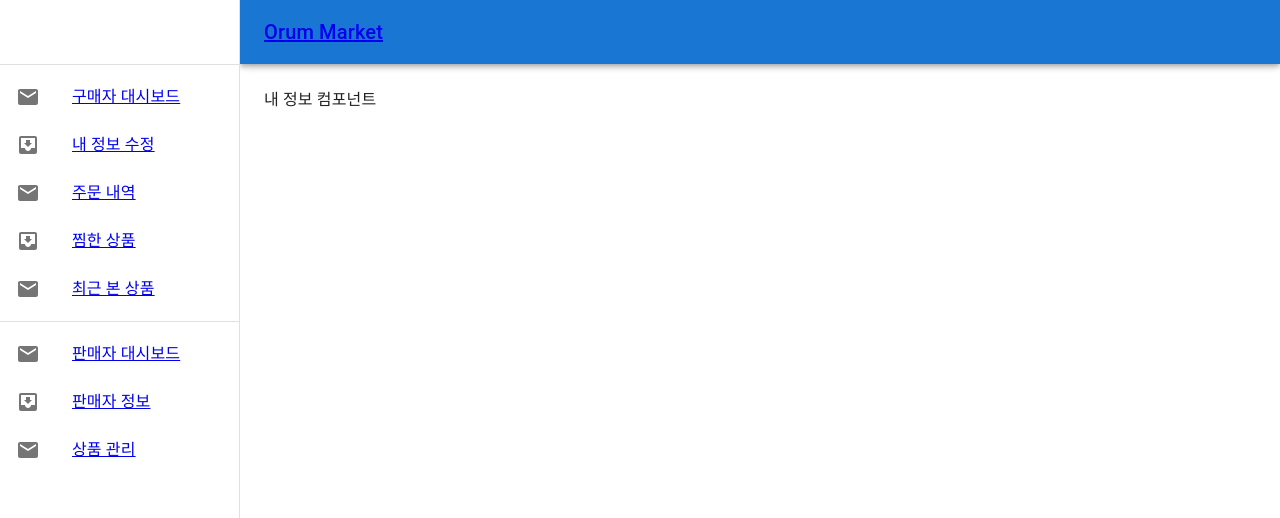
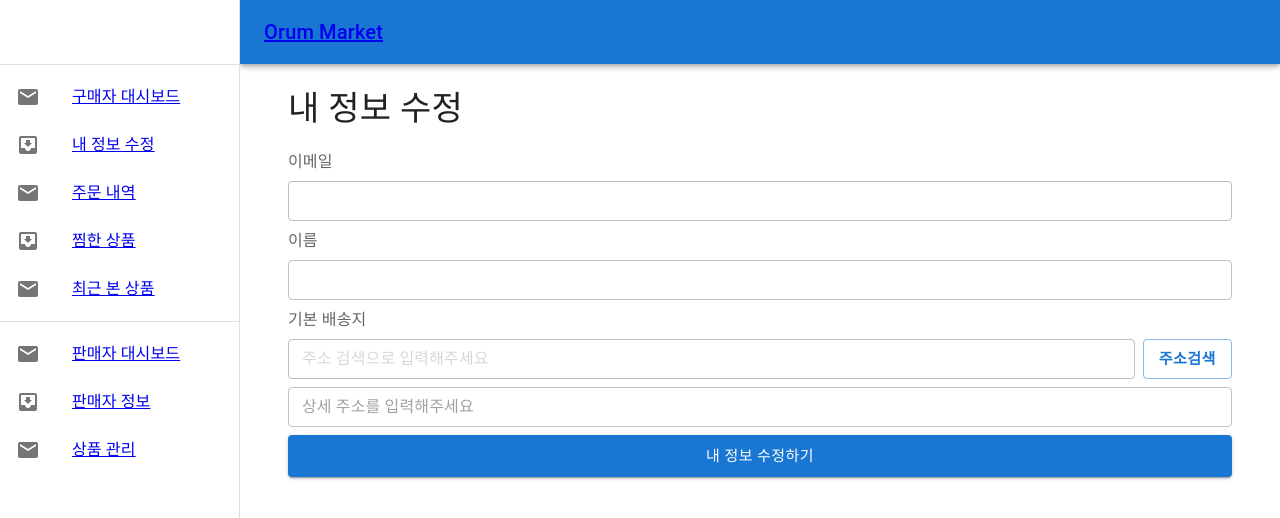
Before and after one commit to veryyounng/orum-market-front, a React (Vite) app: page /user/1/buyer-info in a window 1280 px wide. Shown: the top 518 px of the page. Built offline with nearby package versions, Linux system fonts and the light colour scheme; no server answers.

Commit message:
Feat: 유저 정보 조회 구현 #10 - 주소검색 컴포넌트 분리

```diff
--- a/src/api/api.ts
+++ b/src/api/api.ts
@@ -26,4 +26,5 @@ export const api = {
   checkEmail: (email: string) =>
     axiosInstance.get('/users/email', { params: { email } }),
   signIn: (credentials: any) => axiosInstance.post('/users/login', credentials),
+  getBuyerInfo: (_id: any) => axiosInstance.get(`/users/${_id}`, _id),
 };
--- /dev/null
+++ b/src/components/address/AddressForm.tsx
@@ -0,0 +1,37 @@
+import styled from 'styled-components';
+import { TextField, Button } from '@mui/material';
+
+const AddressBox = styled.div`
+  display: flex;
+  justify-content: space-between;
+  width: 100%;
+  gap: 0.5rem;
+`;
+
+export default function AddressForm() {
+  return (
+    <>
+      <AddressBox>
+        <TextField
+          type="text"
+          placeholder="주소 검색으로 입력해주세요"
+          size="small"
+          sx={{ width: 'calc(100% - 90px)' }}
+          disabled
+        />
+        <Button
+          variant="outlined"
+          sx={{ width: '90px', fontWeight: 700, fontSize: 15 }}
+        >
+          주소검색
+        </Button>
+      </AddressBox>
+      <TextField
+        type="text"
+        placeholder="상세 주소를 입력해주세요"
+        size="small"
+        fullWidth
+      />
+    </>
+  );
+}
--- a/src/components/buyer/BuyerInfo.tsx
+++ b/src/components/buyer/BuyerInfo.tsx
@@ -1,3 +1,93 @@
+import { useEffect, useState } from 'react';
+import { useParams } from 'react-router-dom';
+import styled from 'styled-components';
+import {
+  Container,
+  Typography,
+  TextField,
+  FormLabel,
+  Button,
+} from '@mui/material';
+
+import { api } from '../../api/api';
+import AddressForm from '../address/AddressForm';
+
+const Form = styled.form`
+  display: flex;
+  flex-direction: column;
+  margin-top: 20px;
+  width: 100%;
+  gap: 0.5rem;
+`;
+
+export interface IBuyerInfo {
+  _id: number;
+  email: string;
+  name: string;
+  address?: string;
+}
+
 export default function BuyerInfo() {
-  return <div>내 정보 컴포넌트</div>;
+  const { id } = useParams();
+  const [buyerFormData, setBuyFormData] = useState<IBuyerInfo>({
+    _id: 0,
+    email: '',
+    name: '',
+    address: '',
+  });
+
+  useEffect(() => {
+    const getBuyerInfo = async () => {
+      try {
+        const response = await api.getBuyerInfo(id);
+        setBuyFormData({
+          ...buyerFormData,
+          _id: response.data.item._id,
+          email: response.data.item.email,
+          name: response.data.item.name,
+          address: response.data.item.address,
+        });
+      } catch (error) {
+        console.log(error);
+      }
+    };
+    getBuyerInfo();
+  }, []);
+
+  return (
+    <Container>
+      <Typography variant="h4">내 정보 수정</Typography>
+
+      <Form action="">
+        <FormLabel>이메일</FormLabel>
+        <TextField
+          type="email"
+          value={buyerFormData.email}
+          variant="outlined"
+          size="small"
+          fullWidth
+          required
+          disabled
+        />
+        <FormLabel>이름</FormLabel>
+        <TextField
+          type="text"
+          value={buyerFormData.name}
+          onChange={(e) =>
+            setBuyFormData({
+              ...buyerFormData,
+              name: e.target.value,
+            })
+          }
+          size="small"
+          fullWidth
+        />
+        <FormLabel>기본 배송지</FormLabel>
+        <AddressForm />
+        <Button type="button" variant="contained" size="large">
+          내 정보 수정하기
+        </Button>
+      </Form>
+    </Container>
+  );
 }
```
